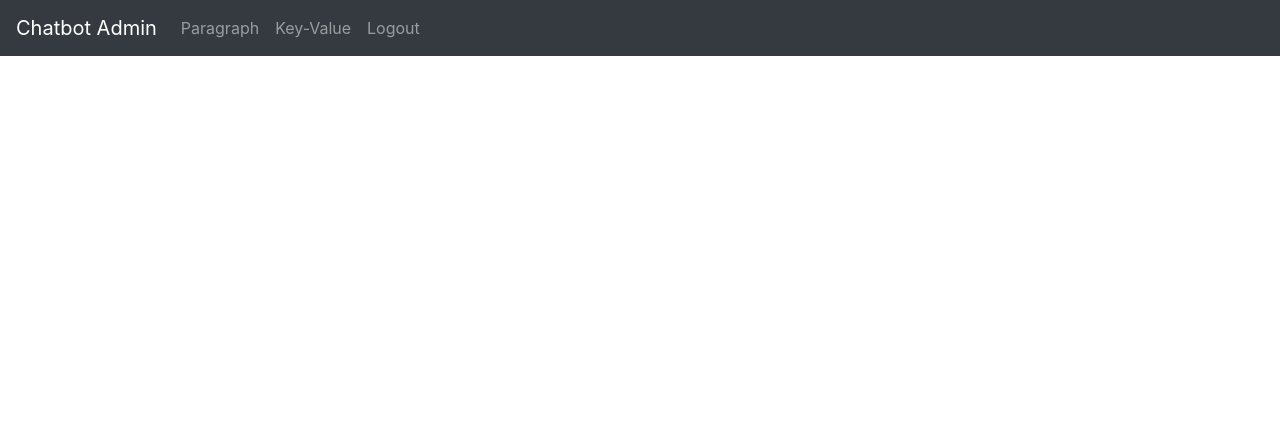
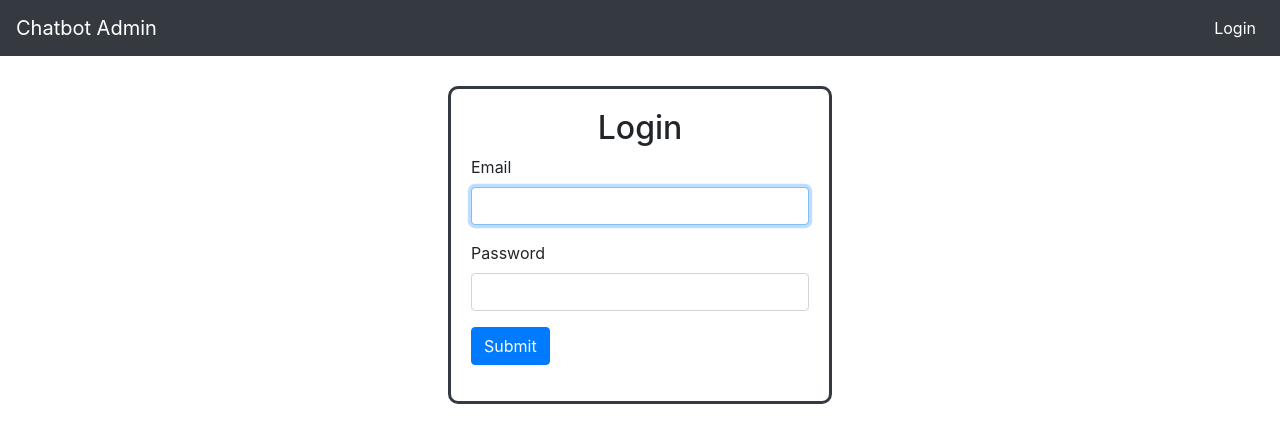
Before and after one commit to padfoot18/flask_values, a Flask app: page / in a window 1280 px wide. Shown: the top 443 px of the page. Run offline with Flask 2, Linux system fonts and the light colour scheme; some libraries are stand-ins or nearby versions.

Commit message:
admin login added, para save not working

```diff
--- a/app.py
+++ b/app.py
@@ -1,22 +1,44 @@
-from flask import Flask, jsonify, render_template, request
+from flask import Flask, jsonify, render_template, request, flash, redirect, url_for, session
 from flask_cors import CORS
 import sqlite3
+from wtforms import Form, StringField, PasswordField, validators
+from passlib.hash import sha256_crypt
+from functools import wraps
 
 app = Flask(__name__)
 CORS(app)
 
 
-@app.route('/')
-def hello_world():
-    return render_template('base.html')
+# check if user is logged in
+def is_logged_in(f):
+    @wraps(f)
+    def wrap(*args, **kwargs):
+        print(session['logged_in'])
+        if 'logged_in' in session:
+            return f(*args, **kwargs)
+        else:
+            flash('Unauthorized, Please login', 'danger')
+            return redirect(url_for('login'))
+    return wrap
+
+
+@app.route('/', methods=['GET', 'POST'])
+def index():
+    if 'logged_in' in session:
+        if session['logged_in']:
+            return redirect('/para/')
+    else:
+        return render_template('login.html')
 
 
 @app.route('/key_values/')
+@is_logged_in
 def admin_page():
     return render_template('key_vals.html', js_files=['key-val.js', ])
 
 
 @app.route('/read/values/')
+@is_logged_in
 def read_values():
     formatted_data = []
     try:
@@ -37,7 +59,32 @@ def read_values():
     return resp
 
 
+@app.route('/edit_para/', methods=['POST', 'GET'])
+@is_logged_in
+def edit_para():
+    if request.form['str']:
+        new_paragraph = request.form['str']
+        print(new_paragraph)
+    try:
+        conn = sqlite3.connect('test.db')
+        c = conn.cursor()
+        c.execute('UPDATE paragraph SET para="' + new_paragraph + '";')
+        conn.commit()
+        c.execute('select * from paragraph;')
+        new_paragraph = c.fetchall()
+
+    except Exception as exception:
+        print(exception)
+
+    finally:
+        if conn:
+            conn.close()
+
+    return new_paragraph
+
+
 @app.route('/update/values/', methods=['POST', ])
+@is_logged_in
 def update_values():
     try:
         connection = sqlite3.connect('test.db')
@@ -59,6 +106,7 @@ def update_values():
 
 
 @app.route('/insert/values/', methods=['POST', ])
+@is_logged_in
 def insert_values():
     if request.form['key'] and request.form['value']:
         key = request.form['key']
@@ -84,6 +132,7 @@ def insert_values():
 
 
 @app.route('/delete/values', methods=['POST', ])
+@is_logged_in
 def delete_values():
     if request.form['key']:
         key = request.form['key']
@@ -105,6 +154,7 @@ def delete_values():
 
 
 @app.route('/para/')
+@is_logged_in
 def read_para():
     try:
         conn = sqlite3.connect('test.db')
@@ -122,26 +172,95 @@ def read_para():
     return render_template('view_para.html', para = paragraph[0][0], js_files=['para.js', ])
 
 
-@app.route('/update/',methods=['POST'])
-def update():
-    if request.form['str']:
-        new_paragraph = request.form['str']
-        print(new_paragraph)
-    try:
-        conn = sqlite3.connect('test.db')
-        c = conn.cursor()
-        c.execute('UPDATE paragraph SET para="' + new_paragraph + '";')
-        print(new_paragraph)
-        conn.commit()
-    except Exception as exception:
-        print(exception)
 
-    finally:
-        if conn:
-            conn.close()
 
-    return new_paragraph
+# register form class
+class RegisterForm(Form):
+    name = StringField('Name', [validators.Length(min=1, max=50)])
+    # username = StringField('Username', [validators.Length(min=4, max=25)])
+    email = StringField('Email', [validators.Length(min=6, max=50)])
+    password = PasswordField('Password', [
+        validators.DataRequired(),
+        validators.EqualTo('confirm', message='Password do not match')
+    ])
+    confirm = PasswordField('Confirm Password')
+
+
+# user register
+@app.route('/register', methods=['GET', 'POST'])
+@is_logged_in
+def register():
+    form = RegisterForm(request.form)
+    if request.method == 'POST' and form.validate():
+        name = form.name.data
+        email = form.email.data
+        # username = form.username.data
+        password = sha256_crypt.encrypt(str(form.password.data))
+
+        try:
+            connection = sqlite3.connect('test.db')
+            cursor = connection.cursor()
+            cursor.execute("INSERT INTO users(name,email,password) VALUES('"+name+"','"+email+"','"+password+"')")
+            connection.commit()
+            connection.close()
+            return redirect(url_for('dashboard'))
+        except sqlite3.IntegrityError as ie:
+            print(ie)
+        except Exception as e:
+            print(e)
+
+    return render_template('register.html', form=form)
+
+
+# User Login
+@app.route('/login/', methods=['GET', 'POST'])
+def login():
+    if request.method == 'POST':
+        email = request.form['email']
+        password_candidate = request.form['password']
+
+        connection = sqlite3.connect('test.db')
+        cursor = connection.cursor()
+        result = cursor.execute("SELECT * FROM users WHERE email = '"+email+"'")
+        if result.arraysize > 0:
+            data = cursor.fetchone()
+            password = data[2
+            ]
+            if sha256_crypt.verify(password_candidate, password):
+                app.logger.info('PASSWORD MATCHED')
+                session['logged_in'] = True
+                session['email'] = email
+
+                flash('You are now logged in', 'success')
+
+                return redirect('/para/')
+
+            else:
+                app.logger.info('PASSWORD NOT MATCHED')
+                error = 'Incorrect Password'
+                return render_template('login.html', error=error)
+
+            cursor.close()
+        else:
+            app.logger.info('NO USER')
+            error = 'Username not found'
+            return render_template('login.html', error=error)
+
+    return render_template('login.html')
+
+
+
+
+
+# logout
+@app.route('/logout')
+@is_logged_in
+def logout():
+    session.clear()
+    flash('You are now logged out ', 'success')
+    return redirect(url_for('login'))
 
 
 if __name__ == '__main__':
+    app.secret_key = 'ksjbdfljafhbojhbfvoaybfrh'
     app.run(debug=True)
--- a/templates/base.html
+++ b/templates/base.html
@@ -14,20 +14,7 @@
     <title>Hello, world!</title>
   </head>
   <body>
-  <nav class="navbar navbar-expand-lg navbar-dark bg-dark">
-  <a class="navbar-brand" href="#">Chatbot Admin</a>
-  <button class="navbar-toggler" type="button" data-toggle="collapse" data-target="#navbarNavAltMarkup" aria-controls="navbarNavAltMarkup" aria-expanded="false" aria-label="Toggle navigation">
-    <span class="navbar-toggler-icon"></span>
-  </button>
-  <div class="collapse navbar-collapse" id="navbarNavAltMarkup">
-    <div class="navbar-nav">
-      <a class="nav-item nav-link" href="/para/">Paragraph</a>
-      <a class="nav-item nav-link" href="/key_values/">Key-Value</a>
-      <a class="nav-item nav-link" href="/logout/">Logout</a>
-
-    </div>
-  </div>
-</nav>
+    {% include 'includes/_navbar.html' %}
      {% block content %}
       {% endblock %}
 
--- /dev/null
+++ b/templates/includes/_navbar.html
@@ -0,0 +1,33 @@
+    <nav class="navbar navbar-expand-md navbar-dark bg-dark" >
+      <a class="navbar-brand" href="/">Chatbot Admin</a>
+      <button class="navbar-toggler" type="button" data-toggle="collapse" data-target="#navbarsExampleDefault" aria-controls="navbarsExampleDefault" aria-expanded="false" aria-label="Toggle navigation">
+        <span class="navbar-toggler-icon"></span>
+      </button>
+
+      <div class="collapse navbar-collapse" id="navbarsExampleDefault">
+        <ul class="navbar-nav mr-auto">
+    {% if session.logged_in %}
+          <li class="nav-item active">
+            <a class="nav-link" href="/para/">Paragraph <span class="sr-only">(current)</span></a>
+          </li>
+          <li class="nav-item active">
+            <a class="nav-link" href="/key_values/">Key-Values <span class="sr-only">(current)</span></a>
+          </li>
+    {% endif %}
+        </ul>
+        <ul class="nav navbar-nav navbar-right">
+          {% if session.logged_in %}
+            <li class="nav-item active">
+              <a class="nav-link" href="/register">Register</a>
+            </li>
+            <li class="nav-item active">
+              <a class="nav-link" href="/logout">Logout</a>
+            </li>
+          {% else %}
+            <li class="nav-item active">
+              <a class="nav-link" href="/login">Login</a>
+            </li>
+          {% endif %}
+        </ul>
+      </div>
+    </nav>
--- /dev/null
+++ b/templates/login.html
@@ -0,0 +1,22 @@
+{% extends 'base.html' %}
+
+{% block content %}
+<div class="container" style="width: 30%; margin-top: 30px; border-style: solid; padding: 20px; border-radius: 10px; border-color: #343A40;">
+
+	<h2 style="text-align: center;">Login</h2>
+    <div class="form-group">
+	<form action="/login/" method="POST">
+		<div class="form-group">
+			<label>Email</label>
+			<input type="text" name="email" class="form-control" autofocus value={{request.form.email}}>
+		</div>
+		<div class="form-group">
+			<label>Password</label>
+			<input type="password" name="password" class="form-control" value={{request.form.password}}>
+		</div>
+		<button type="submit" class="btn btn-primary">Submit</button>
+	</form>
+        </div>
+    </div>
+
+{% endblock %}
--- a/templates/view_para.html
+++ b/templates/view_para.html
@@ -20,7 +20,8 @@
      <div class="form-group" align="right" id="editable" style="display: None;">
         <button type="button" class="btn btn-success" id="submit" name="submit" onclick="submit_para()">Submit</button>
         <button type="button" class="btn btn-danger" id="submit" name="submit" onclick="cancel_edit()">Cancel</button>
-         <button type="button" class="btn btn-success" id="key" name="key" data-toggle="modal" data-target="#add-new-modal">Add Key</button>
+         <button type="button" class="btn btn-success" id="key" name="key" data-toggle="modal"
+                 data-target="#add-new-modal" onclick="getSelectionText()">Add Key</button>
     </div>
 
   </form>
```
Also changed, not shown: static/scripts/para.js (+7 -3 lines), templates/includes/_messages.html (added, +15 -0 lines), templates/includes/formhelpers.html (added, +9 -0 lines), templates/index.html (added, +12 -0 lines), templates/register.html (added, +23 -0 lines), test.db.
